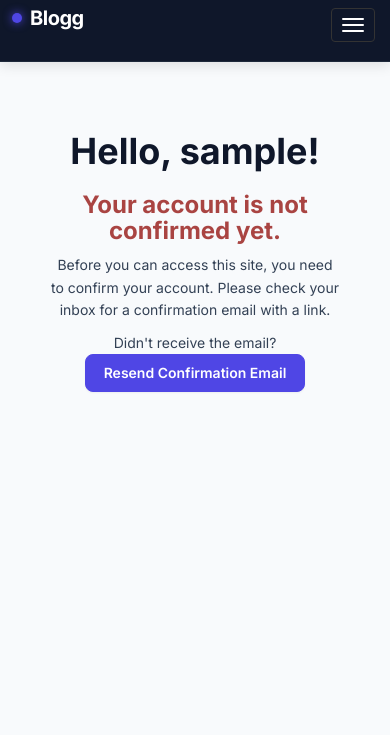
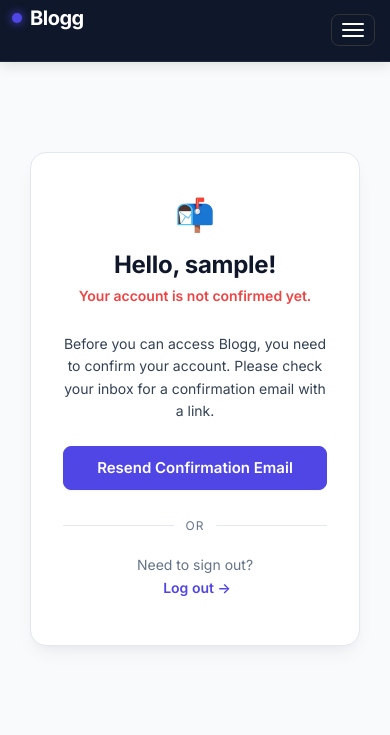
Before and after one commit to Deepadharshan-S/Blogg---A-Flask-based-blog-application, a Flask app: page /auth/unconfirmed in a window 390 px wide. Shown: the top 735 px of the page. Run offline with Flask 3, Linux system fonts and the light colour scheme; the visitor is signed in with stand-in values (Sample User, id 1); data comes from the database, SQL or seed files in the repository; parts of the project's set-up code (start-up, migrations or seed data) failed here and were passed over; some libraries are stand-ins or nearby versions.

Commit message:
fix(ui): center auth layout and fix navbar toggle, dropdown, and form inputs
- Center container, auth-page, and auth-card horizontally and vertically
- Hide mobile navbar toggle button on desktop viewports and clip sr-only text
- Remove bullet points on navbar and dropdown lists, and style dropdown menu
- Expand form controls and action buttons to full container width
- Redesign unconfirmed page using standard auth-card component
- Add vanilla JS event listeners for navbar toggle and account dropdown

```diff
--- a/app/static/css/style.css
+++ b/app/static/css/style.css
@@ -55,6 +55,50 @@ h1, h2, h3, h4, h5, h6 {
 }
 
 /* --- Modern Navbar (Properly Centered) --- */
+.sr-only {
+  position: absolute !important;
+  width: 1px !important;
+  height: 1px !important;
+  padding: 0 !important;
+  margin: -1px !important;
+  overflow: hidden !important;
+  clip: rect(0, 0, 0, 0) !important;
+  white-space: nowrap !important;
+  border: 0 !important;
+}
+
+.navbar-toggle {
+  position: relative;
+  float: right;
+  padding: 8px 10px;
+  margin-top: 14px;
+  margin-right: 15px;
+  margin-bottom: 14px;
+  background-color: transparent;
+  background-image: none;
+  border: 1px solid rgba(255, 255, 255, 0.2);
+  border-radius: 8px;
+  cursor: pointer;
+}
+
+.navbar-toggle:hover,
+.navbar-toggle:focus {
+  background-color: rgba(255, 255, 255, 0.1);
+  outline: none;
+}
+
+.navbar-toggle .icon-bar {
+  display: block;
+  width: 22px;
+  height: 2px;
+  border-radius: 1px;
+  background-color: #cbd5e1;
+}
+
+.navbar-toggle .icon-bar + .icon-bar {
+  margin-top: 4px;
+}
+
 .navbar-inverse {
   background-color: var(--navbar-bg);
   border: none;
@@ -297,6 +403,12 @@ h1, h2, h3, h4, h5, h6 {
 /* --- Content Container --- */
 .container {
   max-width: 960px;
+  margin-left: auto !important;
+  margin-right: auto !important;
+  padding-left: 15px;
+  padding-right: 15px;
+  width: 100%;
+  box-sizing: border-box;
 }
 
 /* --- Modern Flash Alerts --- */
@@ -910,6 +1025,17 @@ h1, h2, h3, h4, h5, h6 {
   font-size: 14px;
   transition: border-color 0.15s ease, box-shadow 0.15s ease;
   box-shadow: none;
+}
+
+.form-group {
+  margin-bottom: 18px;
+  width: 100%;
+}
+
+.btn-block {
+  display: block;
+  width: 100%;
+  box-sizing: border-box;
 }
 
 .form-control:focus {
@@ -997,8 +1123,12 @@ h1, h2, h3, h4, h5, h6 {
 .auth-page {
   display: flex;
   justify-content: center;
-  align-items: flex-start;
-  padding: 40px 15px 60px 15px;
+  align-items: center;
+  min-height: calc(100vh - 200px);
+  padding: 30px 15px 60px 15px;
+  width: 100%;
+  margin: 0 auto;
+  box-sizing: border-box;
 }
 
 .auth-card {
@@ -1008,7 +1138,9 @@ h1, h2, h3, h4, h5, h6 {
   padding: 36px 32px;
   width: 100%;
   max-width: 440px;
+  margin: 0 auto;
   box-shadow: var(--card-hover-shadow);
+  box-sizing: border-box;
   transition: transform 0.2s ease, box-shadow 0.2s ease;
 }
 
--- a/app/templates/auth/unconfirmed.html
+++ b/app/templates/auth/unconfirmed.html
@@ -3,29 +3,36 @@
 {% block title %}Blogg - Confirm Your Account{% endblock %}
 
 {% block page_content %}
-<div class="container text-center">
-    <div class="card shadow-sm mt-5">
-        <div class="card-body">
-            <h1 class="mb-3">Hello, {{ current_user.username }}!</h1>
-            <h3 class="text-danger">Your account is not confirmed yet.</h3>
-            <p class="mt-3">
-                Before you can access this site, you need to confirm your account.
-                Please check your inbox for a confirmation email with a link.
-            </p>
-            <p class="mt-3">
-                Didn't receive the email?
-                <a href="{{ url_for('auth.resend_confirmation') }}" class="btn btn-primary mt-2">Resend Confirmation Email</a>
-            </p>
-        </div>
+<div class="auth-page">
+  <div class="auth-card text-center">
+    <div class="auth-header text-center">
+      <div class="auth-icon">📬</div>
+      <h2>Hello, {{ current_user.username }}!</h2>
+      <p style="color: #ef4444; font-weight: 600; margin-top: 4px;">Your account is not confirmed yet.</p>
     </div>
+
+    <div class="auth-body text-center" style="color: var(--text-body); line-height: 1.6;">
+      <p>
+        Before you can access Blogg, you need to confirm your account.
+        Please check your inbox for a confirmation email with a link.
+      </p>
+      <div style="margin-top: 24px; margin-bottom: 8px;">
+        <a href="{{ url_for('auth.resend_confirmation') }}" class="btn btn-primary btn-block">Resend Confirmation Email</a>
+      </div>
+    </div>
+
+    <div class="auth-footer text-center">
+      <div class="auth-divider">
+        <span>or</span>
+      </div>
+      <p class="auth-subtext">
+        Need to sign out?
+        <form action="{{ url_for('auth.logout') }}" method="post" style="display:inline;">
+          <input type="hidden" name="csrf_token" value="{{ csrf_token() }}">
+          <button type="submit" class="auth-register-link" style="background:none;border:none;cursor:pointer;padding:0;font-size:14px;">Log out &rarr;</button>
+        </form>
+      </p>
+    </div>
+  </div>
 </div>
-
-<style>
-    .card {
-        max-width: 500px;
-        margin: auto;
-        border-radius: 8px;
-        padding: 20px;
-    }
-</style>
 {% endblock %}
```
Also changed, not shown: other parts of app/static/css/style.css (+67 -2 lines), app/templates/base.html (+42 -3 lines).
